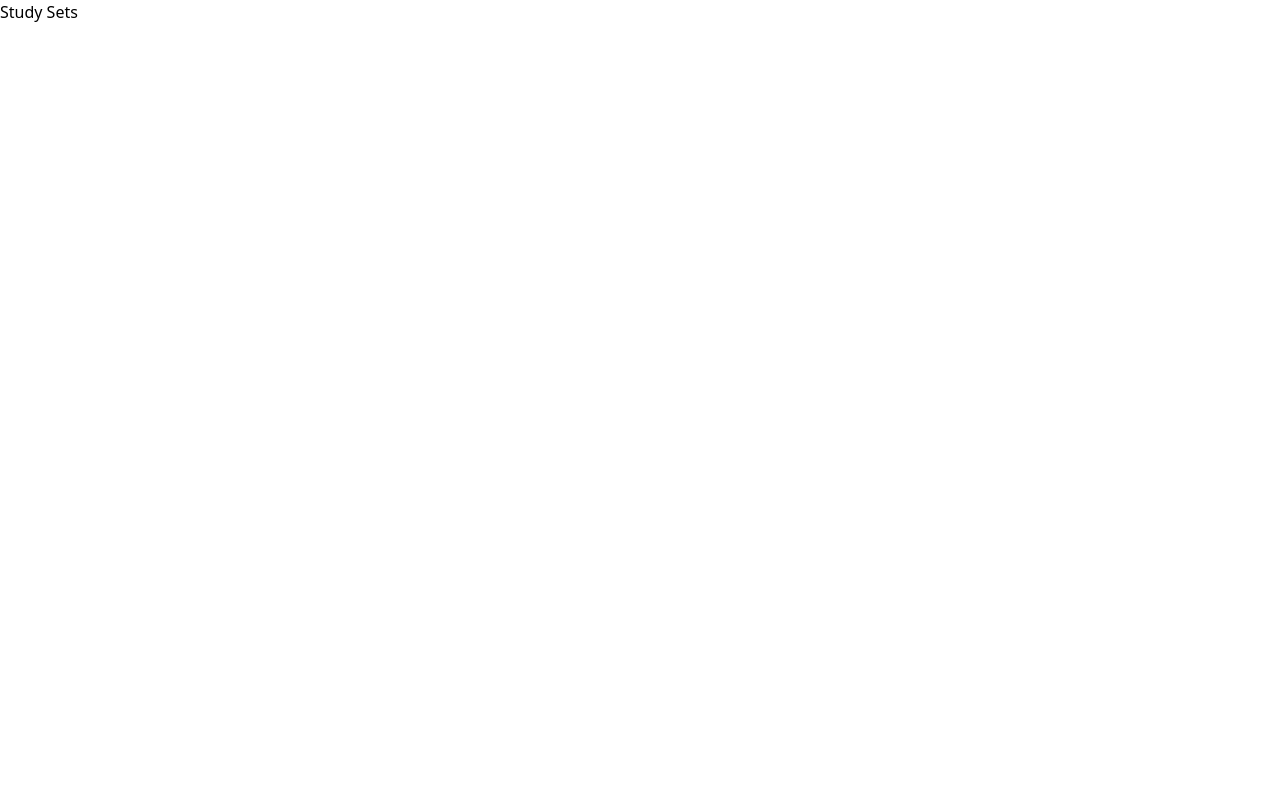
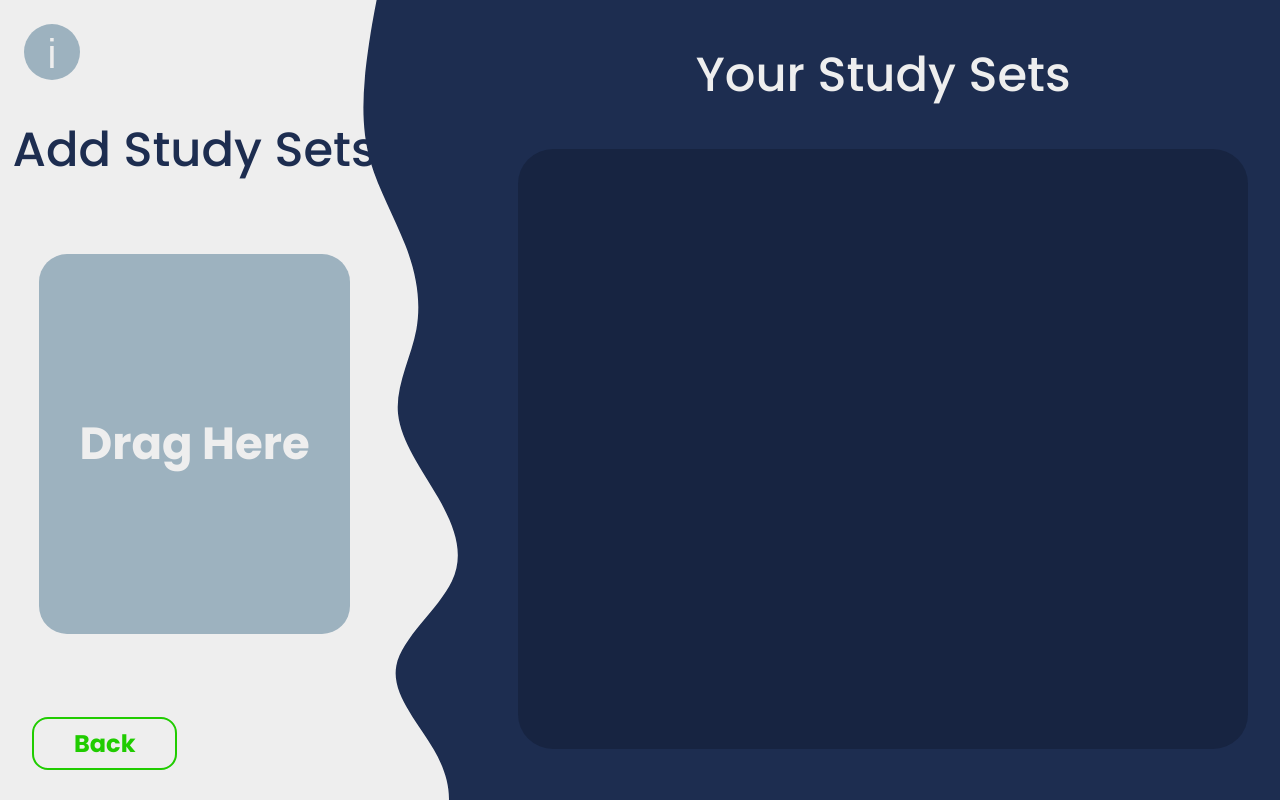
Before and after one commit to LeventeNagyWorks/LearnIt, a React (Vite) app in the folder learnit-app/: page /study-sets in a window 1280 px wide. Built offline with nearby package versions, Linux system fonts and the light colour scheme; a web font is replaced by a local one.

Commit message:
"Updated StudySetsPage component with new UI elements and styles, and modified tailwind.config.js to add new color definitions."

```diff
--- /dev/null
+++ b/learnit-app/src/components/BackButton.jsx
@@ -0,0 +1,17 @@
+/* eslint-disable react/prop-types */
+/* eslint-disable no-unused-vars */
+import React from 'react'
+import { Link } from 'react-router-dom'
+
+const BackButton = ( {to} ) => {
+  return (
+    <Link
+        to={to}
+        className='border-[2px] border-accent_green_dark hover:bg-accent_green_dark py-2 px-10 rounded-2xl text-accent_green_dark hover:text-bg_white font-bold text-2xl duration-500 select-none'
+    >
+        Back
+    </Link>
+  )
+}
+
+export default BackButton
--- a/learnit-app/src/routes/StudySetsPage.jsx
+++ b/learnit-app/src/routes/StudySetsPage.jsx
@@ -1,10 +1,55 @@
 /* eslint-disable no-unused-vars */
 import React from 'react'
+import BackButton from '../components/BackButton'
 
 const StudySetsPage = () => {
   return (
-    <div>
-        <p>Study Sets</p>
+    <div className='w-screen h-screen font-poppins bg-bg_white flex overflow-hidden relative'>
+
+      <div className='w-[38%] flex relative'>
+
+        <div className='w-[80%] h-[95%] flex flex-col justify-center items-center gap-20 relative'>
+
+          <p className='w-[56px] h-[56px] bg-bg_white_darker rounded-full absolute left-6 top-6 text-center text-[40px] text-bg_white font-poetsen cursor-pointer'>
+            i
+          </p>
+
+          <h1 className='text-5xl font-medium text-center text-bg_dark select-none'>Add Study Sets</h1>
+
+          <div className='w-[80%] h-[50%] bg-bg_white_darker rounded-[28px] flex justify-center items-center'>
+            <p className='text-[45px] text-bg_white font-bold select-none'>Drag Here</p>
+          </div>
+
+        </div>
+
+        <div className='absolute left-8 bottom-10'>
+            <BackButton
+              to={"/"}
+            />
+          </div>
+
+        <svg className='absolute -right-2 z-0' width="164" height="1080" viewBox="0 0 164 1080" fill="none" xmlns="http://www.w3.org/2000/svg">
+        <g clipPath="url(#clip0_26_7)">
+        <path d="M51.9332 1086.15L57.2162 1072.09C62.2999 1058.11 73.1647 1029.92 67.5755 1001.86C61.9871 974.032 40.9399 945.805 48.6637 917.699C56.688 889.971 93.4824 862.136 109.483 833.998C125.184 805.711 120.094 777.804 103.884 749.786C87.9739 721.768 60.9442 693.791 66.3245 665.693C71.7053 637.747 108.498 609.381 121.856 581.253C135.215 553.505 124.143 525.848 108.232 497.83C92.0217 469.585 70.9762 441.813 68.0297 413.747C65.2822 385.603 81.1337 357.543 86.3644 329.445C91.3962 301.501 86.305 273.29 75.3806 245.253C64.6568 217.519 48.5955 189.198 40.516 161.909C32.4326 133.558 32.3292 105.784 34.8674 77.697C37.6045 49.4574 42.4867 21.5133 45.2751 7.08471L47.867 -6.58433L159.557 -6.99995L159.609 7.03868C159.661 21.0014 159.765 49.1546 159.87 77.2319C159.974 105.081 160.079 133.386 160.183 161.464C160.286 189.162 160.39 216.859 160.494 244.937C160.599 273.166 160.703 301.091 160.807 329.168C160.912 357.246 161.016 385.323 161.121 413.4C161.225 441.326 161.33 469.555 161.434 497.632C161.537 525.33 161.64 553.028 161.745 581.105C161.85 609.41 161.954 637.26 162.058 665.337C162.163 693.49 162.267 721.491 162.372 749.569C162.476 777.494 162.581 805.723 162.685 833.8C162.789 861.574 162.894 889.955 162.996 917.273C163.102 945.654 163.205 973.428 163.309 1001.51C163.414 1029.73 163.518 1057.66 163.572 1072.08L163.623 1085.74L51.9332 1086.15Z" fill="#1D2D50"/>
+        </g>
+          <defs>
+            <clipPath id="clip0_26_7">
+            <rect width="1092.74" height="159.558" fill="white" transform="translate(4.06628 1086.33) rotate(-90.2132)"/>
+            </clipPath>
+          </defs>
+        </svg>
+
+      </div>
+
+      <div className='w-[62%] bg-bg_dark flex flex-col justify-evenly items-center relative'>
+        <h1 className='w-fit text-5xl font-medium text-bg_white select-none'>Your Study Sets</h1>
+
+        <div className='w-[92%] h-[75%] bg-bg_darker rounded-[35px] flex p-2'>
+
+        </div>
+
+      </div>
+
     </div>
   )
 }
--- a/learnit-app/tailwind.config.js
+++ b/learnit-app/tailwind.config.js
@@ -11,8 +11,12 @@ export default {
         'poetsen': ['poetsen one', 'sans-serif']
       },
       colors: {
-        'bg_dark': '#000000',
+        'bg_dark': '#1D2D50',
+        'bg_darker': '#172441',
+        'bg_white': '#EEEEEE',
+        'bg_white_darker': '#9DB2BF',
         'accent_green_dark': '#20CC00',
+
         'accent_purple_dark': '#9400FF',
         'accent_orange_dark': '#e58c23',
       }
```
Also changed, not shown: learnit-app/src/assets/options.svg (added), learnit-app/src/assets/wave_fixed.svg (added).
